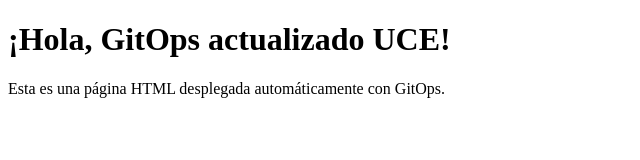
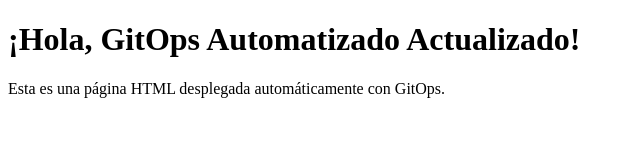
Before and after one commit to Arlequin404/gitops-practice, a plain HTML site: page app/index.html in a window 1280 px wide. Shown: the whole page, without its empty margins (0-640 px from the left). Drawn offline with Linux system fonts and the light colour scheme.

Commit message:
se realizo y¿un cambio en update
el workflow se active con cualquier cambio en el repositorio

```diff
--- a/app/index.html
+++ b/app/index.html
@@ -6,7 +6,7 @@
     <title>GitOps Practice</title>
 </head>
 <body>
-    <h1>¡Hola, GitOps actualizado UCE!</h1>
+    <h1>¡Hola, GitOps Automatizado Actualizado!</h1>
     <p>Esta es una página HTML desplegada automáticamente con GitOps.</p>
 </body>
 </html>
```
Also changed, not shown: 1 other file.
